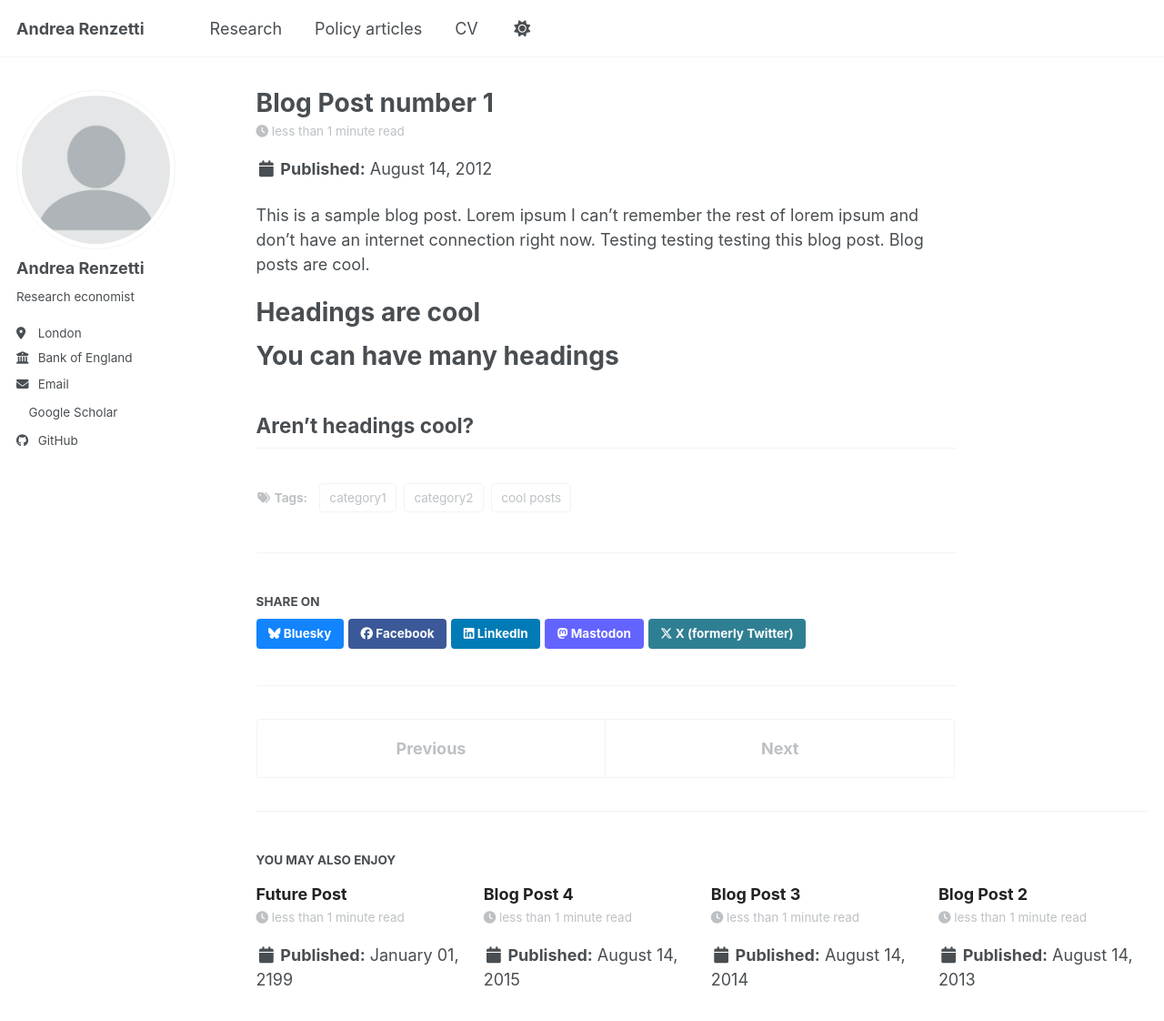
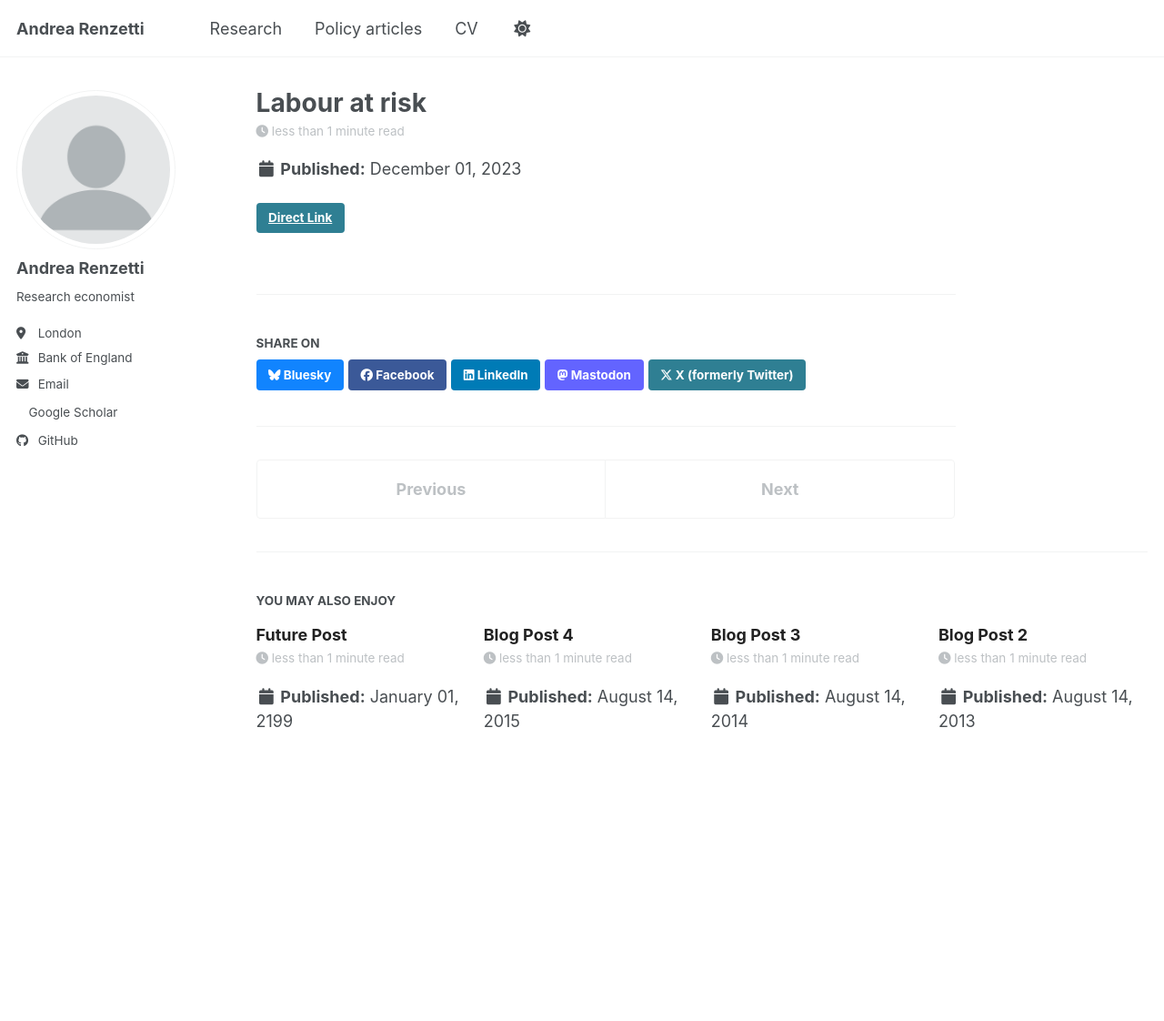
Before and after one commit to RenzettiA/RenzettiA.github.io, a Jekyll site: the page built from _posts/2012-08-14-blog-post-1.md, in a window 1280 px wide and 1204 px high. Shown: the top 1122 px of the window at 91% size. Built offline with Jekyll 4.4.1, drawn with Linux system fonts in a browser that asks for light colours; a style sheet for code colours, icons or effects is not loaded.

Commit message:
Revise blog post to 'Labour at risk'
Updated blog post metadata and content.

```diff
--- a/_posts/2012-08-14-blog-post-1.md
+++ b/_posts/2012-08-14-blog-post-1.md
@@ -1,20 +1,7 @@
 ---
-title: 'Blog Post number 1'
-date: 2012-08-14
-permalink: /posts/2012/08/blog-post-1/
+title: "Labour at risk"
+date: 2023-12-01
+permalink: /posts/2023/12/labour-at-risk/
+link: "https://www.suerf.org/publications/suerf-policy-notes-and-briefs/labour-at-risk/"
 tags:
-  - cool posts
-  - category1
-  - category2
 ---
-
-This is a sample blog post. Lorem ipsum I can't remember the rest of lorem ipsum and don't have an internet connection right now. Testing testing testing this blog post. Blog posts are cool.
-
-Headings are cool
-======
-
-You can have many headings
-======
-
-Aren't headings cool?
-------
```
